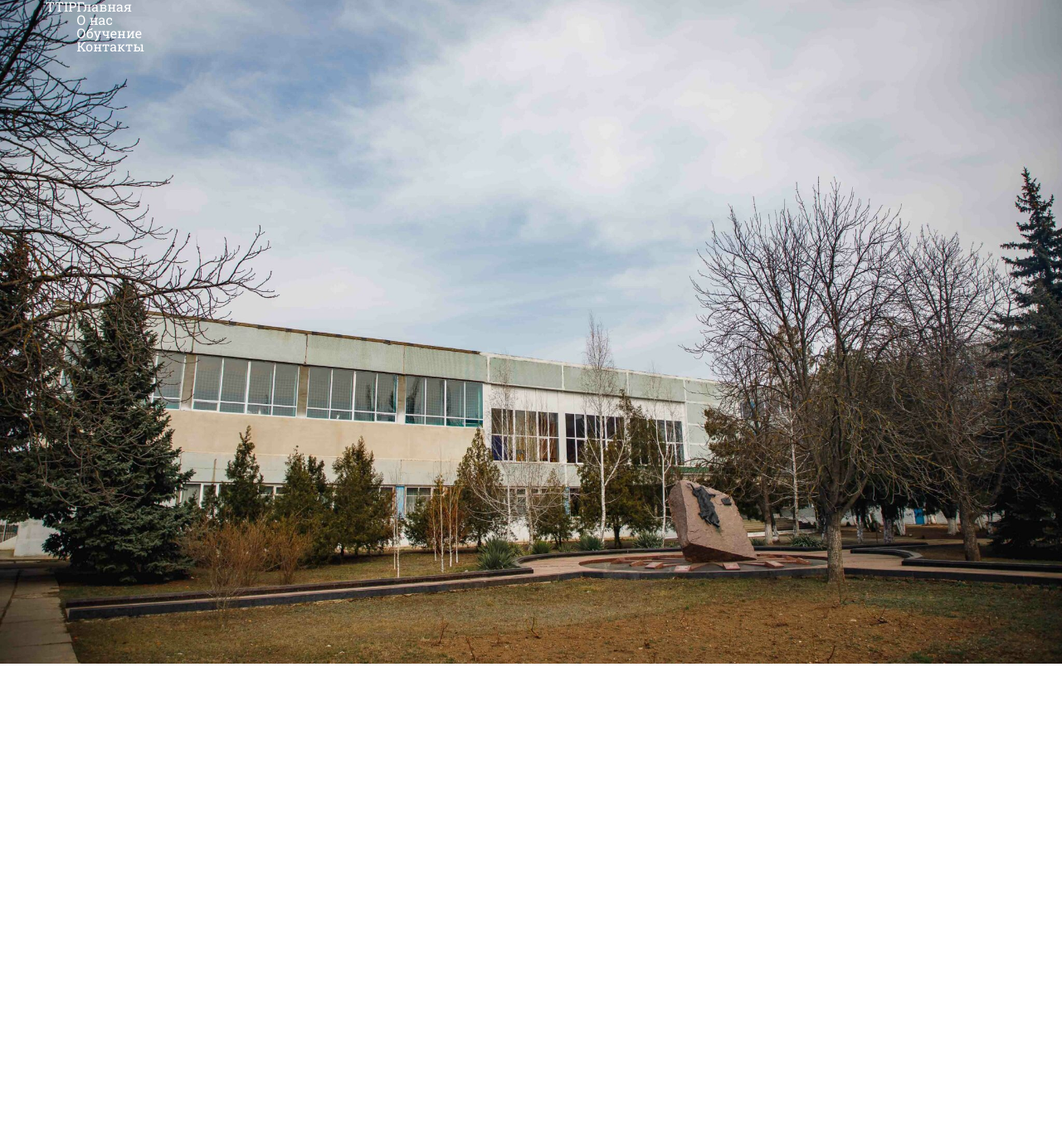
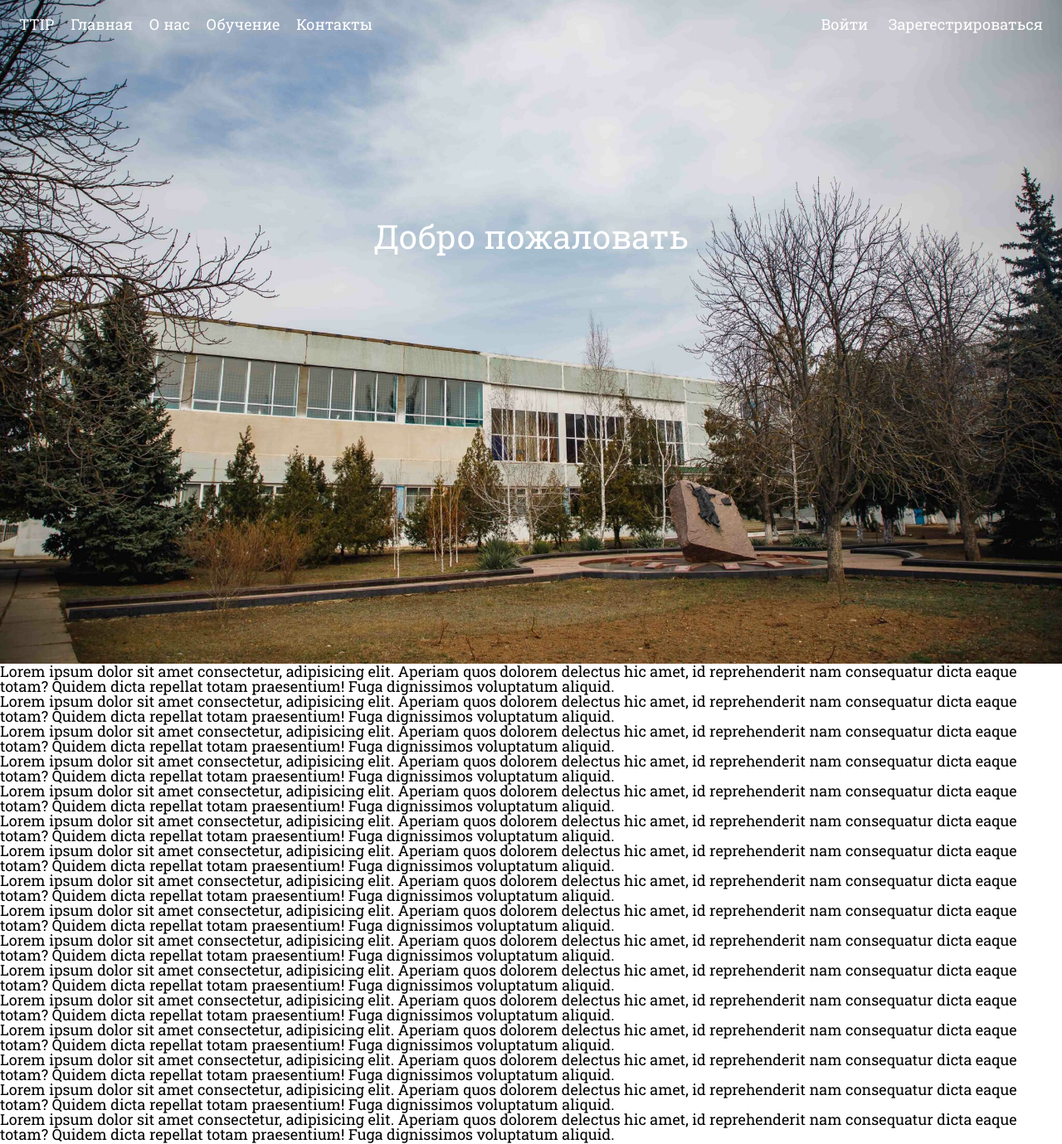
Before and after one commit to KossaDenis/ttip, a plain HTML site: page index.html in a window 1280 px wide. Shown: the whole page at 83% size. Before the commit the page ends 800 px from the top, so only its background shows below. Drawn offline with Linux system fonts and the light colour scheme.

Commit message:
first-page

```diff
--- a/index.html
+++ b/index.html
@@ -13,19 +13,17 @@
     <link
         href="https://fonts.googleapis.com/css2?family=Roboto+Slab:wght@100;200;300;400;500;600;700;800;900&display=swap"
         rel="stylesheet">
+
 </head>
 
 <body>
     <header class="header">
         <div class="container">
-            <div class="header-top">
-                <div class="menu-items">
-                <div class="header-content">
-                    <a href="#">TTIP</a>
-                </div>
-                <div class="header-menu">
-                    <ul>
-                        <li>
+            <nav class="nav">
+                <div class="menu">
+                    <a class="icon" href="#">TTIP</a>
+                    <ul class="nav-link">
+                        <li class="li-nav">
                             <a href="#">Главная</a>
                         </li>
                         <li>
@@ -39,13 +37,71 @@
                         </li>
                     </ul>
                 </div>
+                <div class="menu-btn">
+                    <a href="#">Войти</a>
+                    <a href="#">Зарегестрироваться</a>
                 </div>
-            </div>
+            </nav>
         </div>
     </header>
     <div class="image">
+        <h1 class="title">Добро пожаловать</h1>
+    </div>
+    <section>
+        <h1>Lorem ipsum dolor sit amet consectetur, adipisicing elit. Aperiam quos dolorem delectus hic amet, id
+            reprehenderit nam consequatur dicta eaque totam? Quidem dicta repellat totam praesentium! Fuga dignissimos
+            voluptatum aliquid.</h1>
+        <h1>Lorem ipsum dolor sit amet consectetur, adipisicing elit. Aperiam quos dolorem delectus hic amet, id
+            reprehenderit nam consequatur dicta eaque totam? Quidem dicta repellat totam praesentium! Fuga dignissimos
+            voluptatum aliquid.</h1>
+        <h1>Lorem ipsum dolor sit amet consectetur, adipisicing elit. Aperiam quos dolorem delectus hic amet, id
+            reprehenderit nam consequatur dicta eaque totam? Quidem dicta repellat totam praesentium! Fuga dignissimos
+            voluptatum aliquid.</h1>
+        <h1>Lorem ipsum dolor sit amet consectetur, adipisicing elit. Aperiam quos dolorem delectus hic amet, id
+            reprehenderit nam consequatur dicta eaque totam? Quidem dicta repellat totam praesentium! Fuga dignissimos
+            voluptatum aliquid.</h1>
+        <h1>Lorem ipsum dolor sit amet consectetur, adipisicing elit. Aperiam quos dolorem delectus hic amet, id
+            reprehenderit nam consequatur dicta eaque totam? Quidem dicta repellat totam praesentium! Fuga dignissimos
+            voluptatum aliquid.</h1>
+        <h1>Lorem ipsum dolor sit amet consectetur, adipisicing elit. Aperiam quos dolorem delectus hic amet, id
+            reprehenderit nam consequatur dicta eaque totam? Quidem dicta repellat totam praesentium! Fuga dignissimos
+            voluptatum aliquid.</h1>
+        <h1>Lorem ipsum dolor sit amet consectetur, adipisicing elit. Aperiam quos dolorem delectus hic amet, id
+            reprehenderit nam consequatur dicta eaque totam? Quidem dicta repellat totam praesentium! Fuga dignissimos
+            voluptatum aliquid.</h1>
+        <h1>Lorem ipsum dolor sit amet consectetur, adipisicing elit. Aperiam quos dolorem delectus hic amet, id
+            reprehenderit nam consequatur dicta eaque totam? Quidem dicta repellat totam praesentium! Fuga dignissimos
+            voluptatum aliquid.</h1>
+            <h1>Lorem ipsum dolor sit amet consectetur, adipisicing elit. Aperiam quos dolorem delectus hic amet, id
+                reprehenderit nam consequatur dicta eaque totam? Quidem dicta repellat totam praesentium! Fuga dignissimos
+                voluptatum aliquid.</h1>
+            <h1>Lorem ipsum dolor sit amet consectetur, adipisicing elit. Aperiam quos dolorem delectus hic amet, id
+                reprehenderit nam consequatur dicta eaque totam? Quidem dicta repellat totam praesentium! Fuga dignissimos
+                voluptatum aliquid.</h1>
+            <h1>Lorem ipsum dolor sit amet consectetur, adipisicing elit. Aperiam quos dolorem delectus hic amet, id
+                reprehenderit nam consequatur dicta eaque totam? Quidem dicta repellat totam praesentium! Fuga dignissimos
+                voluptatum aliquid.</h1>
+            <h1>Lorem ipsum dolor sit amet consectetur, adipisicing elit. Aperiam quos dolorem delectus hic amet, id
+                reprehenderit nam consequatur dicta eaque totam? Quidem dicta repellat totam praesentium! Fuga dignissimos
+                voluptatum aliquid.</h1>
+            <h1>Lorem ipsum dolor sit amet consectetur, adipisicing elit. Aperiam quos dolorem delectus hic amet, id
+                reprehenderit nam consequatur dicta eaque totam? Quidem dicta repellat totam praesentium! Fuga dignissimos
+                voluptatum aliquid.</h1>
+            <h1>Lorem ipsum dolor sit amet consectetur, adipisicing elit. Aperiam quos dolorem delectus hic amet, id
+                reprehenderit nam consequatur dicta eaque totam? Quidem dicta repellat totam praesentium! Fuga dignissimos
+                voluptatum aliquid.</h1>
+            <h1>Lorem ipsum dolor sit amet consectetur, adipisicing elit. Aperiam quos dolorem delectus hic amet, id
+                reprehenderit nam consequatur dicta eaque totam? Quidem dicta repellat totam praesentium! Fuga dignissimos
+                voluptatum aliquid.</h1>
+            <h1>Lorem ipsum dolor sit amet consectetur, adipisicing elit. Aperiam quos dolorem delectus hic amet, id
+                reprehenderit nam consequatur dicta eaque totam? Quidem dicta repellat totam praesentium! Fuga dignissimos
+                voluptatum aliquid.</h1>
+    </section>
 
-    </div>
+
+
+
+    <script src="script.js"></script>
 </body>
 
 </html>
--- a/style.css
+++ b/style.css
@@ -3,26 +3,48 @@
 }
 body{
     font-family: 'Roboto Slab', serif;
+    font-size: 18px;
 }
 a{
     text-decoration: none;
     color: #fff;
 }
+.header{
+    position: fixed;
+    top: 0;
+    right: 0;
+    left: 0;
+}
 .container{
-    max-width: 1200px;
+    max-width: 1264px;
     margin-left: auto;
     margin-right: auto;
     padding-left: 15px;
     padding-right: 15px;
 }
-
-.header-top{
-    position: fixed;
-}
-.menu-items{
+.nav{
     display: flex;
     justify-content: space-between;
+    padding-top: 20px;
 }
+.menu{
+    display: flex;
+}
+.menu-btn a{
+    margin-left: 20px;
+
+}
+.nav-link{
+    display: flex;
+}
+.li-nav{
+    padding-left: 24px;
+}
+.nav-link li{
+    padding-left: 20px;
+}
+
+
 .image{
     background:url(img/01-11-2048x1365.jpg) ;
     background-repeat: no-repeat;
@@ -30,4 +52,14 @@ a{
     background-size: cover;
     width: 100;
     height: 100vh;
+    background-attachment: fixed;
+    display: flex;
+    align-items: center;
+    justify-content: center;
 }
+.title{
+    color: #fff;
+    font-size: 40px;
+    padding-bottom: 18%;
+
+}
```
Also changed, not shown: script.js (added).
